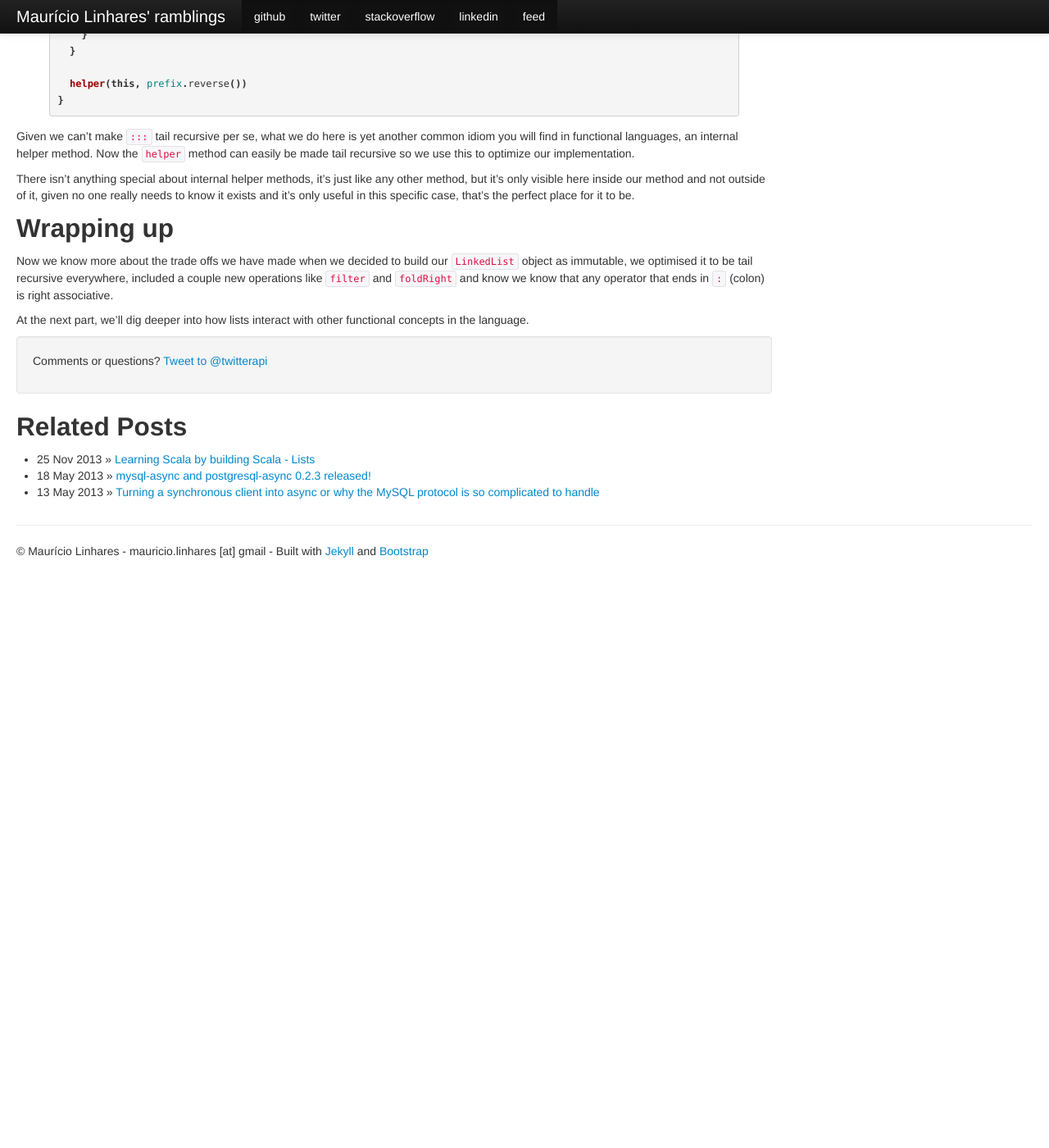
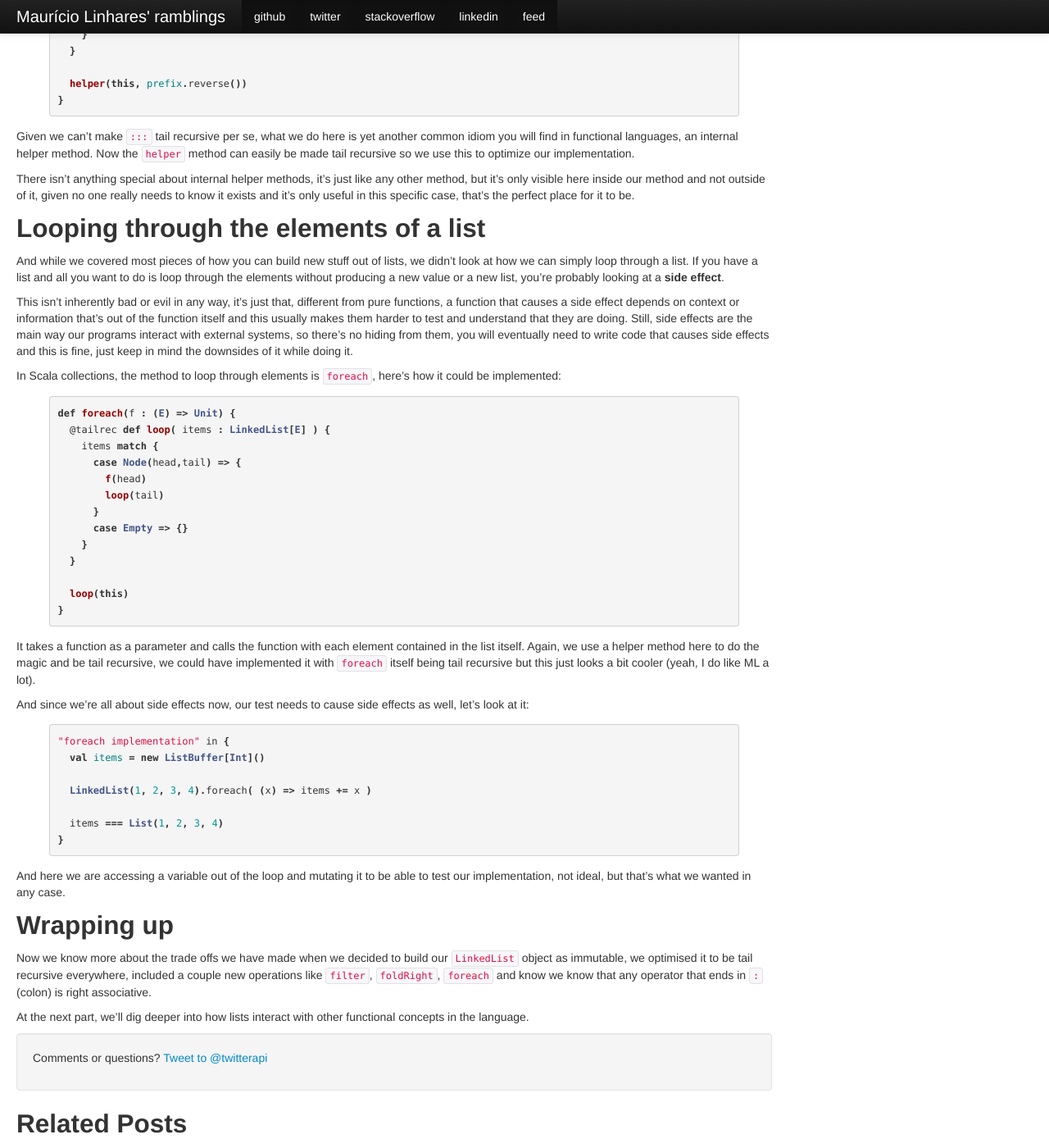
Before and after one commit to mauricio/mauricio.github.com, a Jekyll site: the page built from _posts/2013-12-08-learning-scala-by-building-scala-lists-part-2.md, in a window 1280 px wide and 1400 px high, scrolled down 4212 px. Shown: the whole window at 82% size. Built offline with Jekyll 4.4.1, drawn with Linux system fonts in a browser that asks for light colours; Markdown is read by kramdown in place of the engine named in the settings; comment, search, counter and statistics services are not loaded; before the commit the page ends 4944 px from its top, so only the background shows below that.

Commit message:
Including missing foreach piece

```diff
--- a/_posts/2013-12-08-learning-scala-by-building-scala-lists-part-2.md
+++ b/_posts/2013-12-08-learning-scala-by-building-scala-lists-part-2.md
@@ -200,8 +200,48 @@ Given we can't make `:::` tail recursive per se, what we do here is yet another
 
 There isn't anything special about internal helper methods,  it's just like any other method, but it's only visible here inside our method and not outside of it, given no one really needs to know it exists and it's only useful in this specific case, that's the perfect place for it to be.
 
+## Looping through the elements of a list
+
+And while we covered most pieces of how you can build new stuff out of lists, we didn't look at how we can simply loop through a list. If you have a list and all you want to do is loop through the elements without producing a new value or a new list, you're probably looking at a **side effect**.
+
+This isn't inherently bad or evil in any way, it's just that, different from pure functions, a function that causes a side effect depends on context or information that's out of the function itself and this usually makes them harder to test and understand that they are doing. Still, side effects are the main way our programs interact with external systems, so there's no hiding from them, you will eventually need to write code that causes side effects and this is fine, just keep in mind the downsides of it while doing it.
+
+In Scala collections, the method to loop through elements is `foreach`, here's how it could be implemented:
+
+{% highlight scala %}
+def foreach(f : (E) => Unit) {
+  @tailrec def loop( items : LinkedList[E] ) {
+    items match {
+      case Node(head,tail) => {
+        f(head)
+        loop(tail)
+      }
+      case Empty => {}
+    }
+  }
+
+  loop(this)
+}
+{% endhighlight %}
+
+It takes a function as a parameter and calls the function with each element contained in the list itself. Again, we use a helper method here to do the magic and be tail recursive, we could have implemented it with `foreach` itself being tail recursive but this just looks a bit cooler (yeah, I do like ML a lot).
+
+And since we're all about side effects now, our test needs to cause side effects as well, let's look at it:
+
+{% highlight scala %}
+"foreach implementation" in {
+  val items = new ListBuffer[Int]()
+
+  LinkedList(1, 2, 3, 4).foreach( (x) => items += x )
+
+  items === List(1, 2, 3, 4)
+}
+{% endhighlight %}
+
+And here we are accessing a variable out of the loop and mutating it to be able to test our implementation, not ideal, but that's what we wanted in any case.
+
 ## Wrapping up
 
-Now we know more about the trade offs we have made when we decided to build our `LinkedList` object as immutable, we optimised it to be tail recursive everywhere, included a couple new operations like `filter` and `foldRight` and know we know that any operator that ends in `:` (colon) is right associative.
+Now we know more about the trade offs we have made when we decided to build our `LinkedList` object as immutable, we optimised it to be tail recursive everywhere, included a couple new operations like `filter`, `foldRight`, `foreach` and know we know that any operator that ends in `:` (colon) is right associative.
 
 At the next part, we'll dig deeper into how lists interact with other functional concepts in the language.
```
